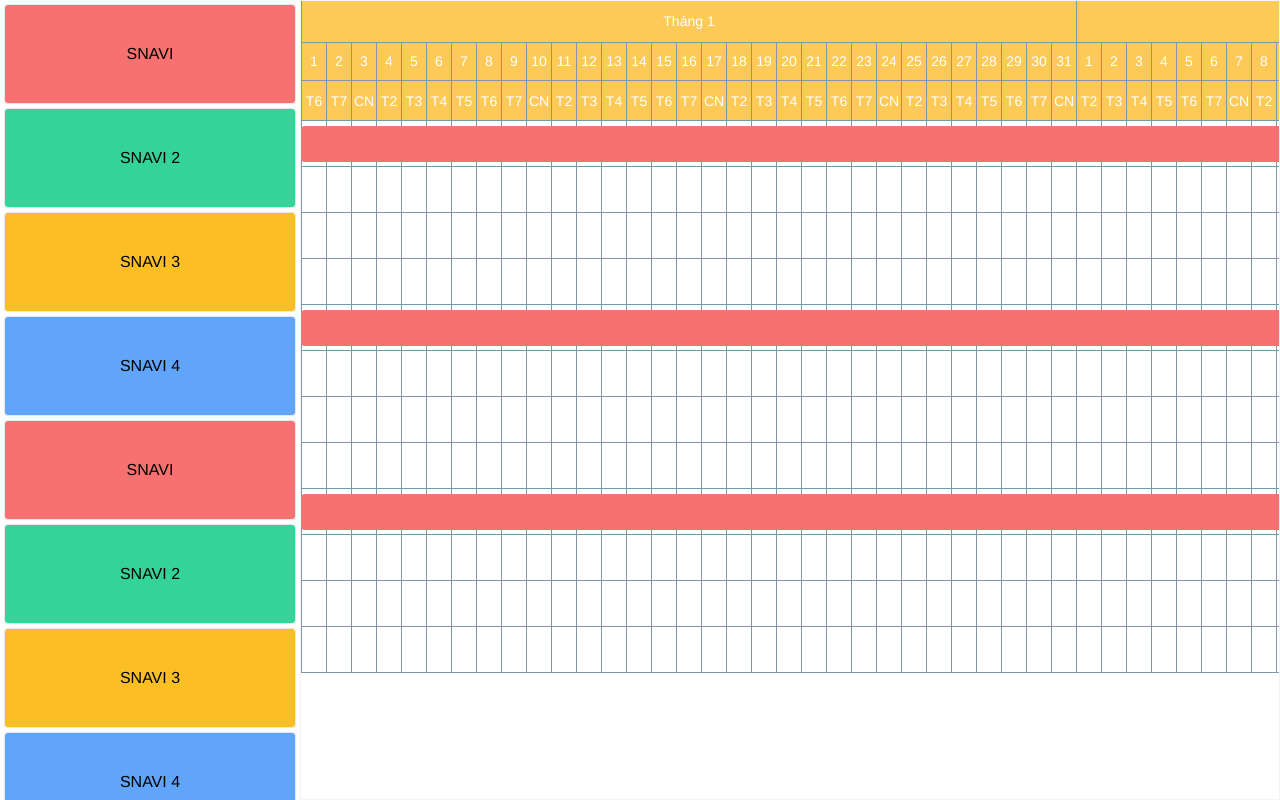
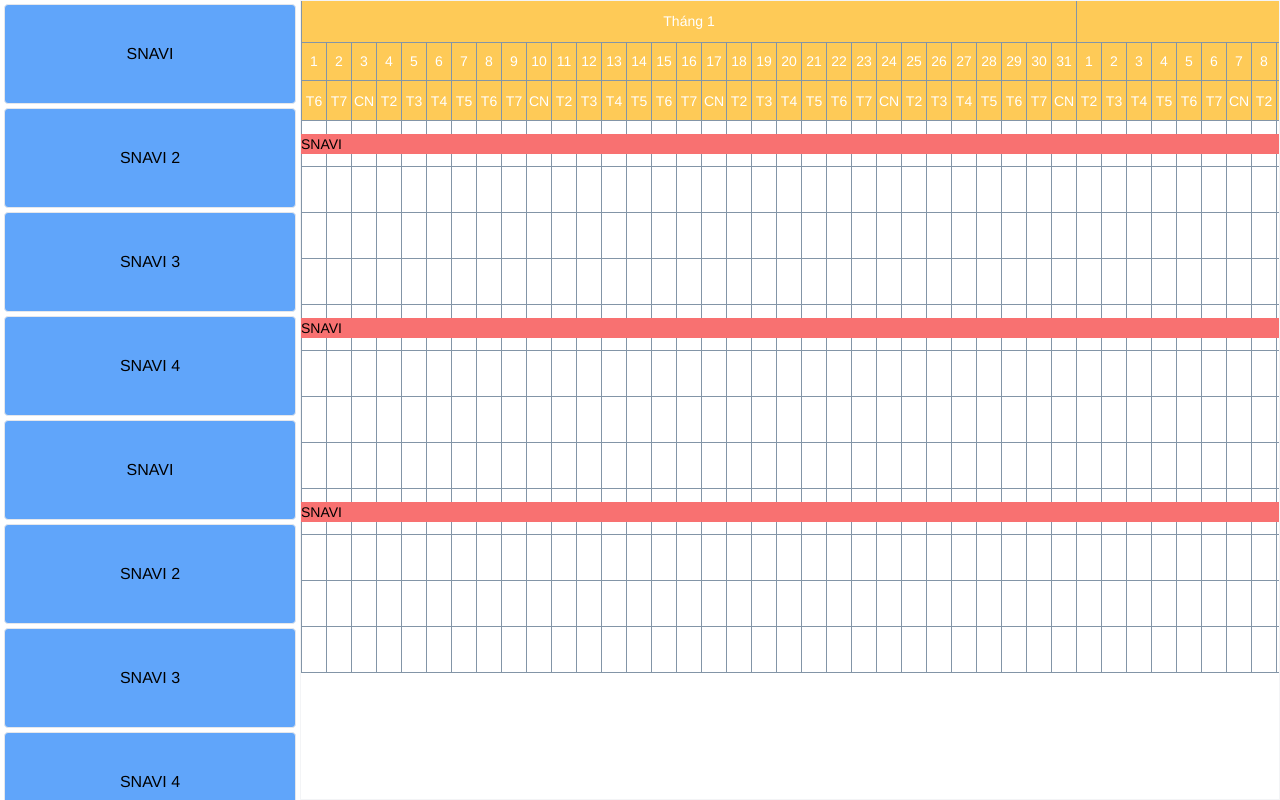
Before and after one commit to huantd210/scheduler-project, a Vue app: page / in a window 1280 px wide. Built offline with nearby package versions, Linux system fonts and the light colour scheme.

Commit message:
update: process

```diff
--- a/src/assets/json/data.json
+++ b/src/assets/json/data.json
@@ -6,7 +6,7 @@
             "timeStart": "2021-01-01",
             "timeEnd": "2021-07-01",
             "guarantee": 45,
-            "type": "Đàm phán"
+            "status": "Đàm phán"
         },
         {
             "id": "id-2",
@@ -14,7 +14,7 @@
             "timeStart": "2021-03-01",
             "timeEnd": "2021-08-01",
             "guarantee": 45,
-            "type": "Đã đàm phán"
+            "status": "Đã đàm phán"
         },
         {
             "id": "id-3",
@@ -22,15 +22,15 @@
             "timeStart": "2021-06-01",
             "timeEnd": "2021-09-01",
             "guarantee": 45,
-            "type": "Bắt đầu"
+            "status": "Bắt đầu"
         },
         {
             "id": "id-4",
             "name": "SNAVI 4",
             "timeStart": "2021-03-01",
             "timeEnd": "2021-06-01",
-            "guarantee": 45,
-            "type": "Kết thúc"
+            "guarantee": 5,
+            "status": "Kết thúc"
         },
         {
             "id": "id-5",
@@ -38,7 +38,7 @@
             "timeStart": "2021-01-01",
             "timeEnd": "2021-07-01",
             "guarantee": 45,
-            "type": "Đàm phán"
+            "status": "Đàm phán"
         },
         {
             "id": "id-6",
@@ -46,7 +46,7 @@
             "timeStart": "2021-03-01",
             "timeEnd": "2021-08-01",
             "guarantee": 45,
-            "type": "Đã đàm phán"
+            "status": "Đã đàm phán"
         },
         {
             "id": "id-7",
@@ -54,7 +54,7 @@
             "timeStart": "2021-06-01",
             "timeEnd": "2021-09-01",
             "guarantee": 45,
-            "type": "Bắt đầu"
+            "status": "Bắt đầu"
         },
         {
             "id": "id-8",
@@ -62,7 +62,7 @@
             "timeStart": "2021-03-01",
             "timeEnd": "2021-06-01",
             "guarantee": 45,
-            "type": "Kết thúc"
+            "status": "Kết thúc"
         },
         {
             "id": "id-9",
@@ -70,7 +70,7 @@
             "timeStart": "2021-01-01",
             "timeEnd": "2021-07-01",
             "guarantee": 45,
-            "type": "Đàm phán"
+            "status": "Đàm phán"
         },
         {
             "id": "id-10",
@@ -78,7 +78,7 @@
             "timeStart": "2021-03-01",
             "timeEnd": "2021-08-01",
             "guarantee": 45,
-            "type": "Đã đàm phán"
+            "status": "Đã đàm phán"
         },
         {
             "id": "id-11",
@@ -86,7 +86,7 @@
             "timeStart": "2021-06-01",
             "timeEnd": "2021-09-01",
             "guarantee": 45,
-            "type": "Bắt đầu"
+            "status": "Bắt đầu"
         },
         {
             "id": "id-12",
@@ -94,7 +94,7 @@
             "timeStart": "2021-03-01",
             "timeEnd": "2021-06-01",
             "guarantee": 45,
-            "type": "Kết thúc"
+            "status": "Kết thúc"
         }
 
     ]
--- a/src/components/Schedule/Grid/Process/Project.vue
+++ b/src/components/Schedule/Grid/Process/Project.vue
@@ -2,24 +2,30 @@
   <div
     class="
       process__project
-      text-sm
       h-4/5
       flex
       justify-center
       items-center
+      bg-transparent
       rounded
       cursor-pointer
+      text-sm
       overflow-hidden
     "
-    :class="projectClass"
   >
-    <span> {{ project.name }}</span>
+    <div class="process__project--dev" :class="developmentClass">
+      <span> {{ project.name }}</span>
+    </div>
+    <div
+      v-if="project.status === 'Kết thúc'"
+      class="process__project--guar bg-green-100"
+    >
+      <span> Bảo trì </span>
+    </div>
   </div>
 </template>
 
 <script>
-import moment from "moment";
-
 export default {
   name: "process-project",
   props: {
@@ -29,54 +35,39 @@
     },
   },
   computed: {
-    projectClass() {
-      let cls = "bg-blue-400";
-      switch (this.project.type) {
+    developmentClass() {
+      let devClass = "bg-blue-400";
+      switch (this.project.status) {
         case "Đàm phán":
-          cls = "bg-red-400";
+          devClass = "bg-red-400";
           break;
 
         case "Đã đàm phán":
-          cls = "bg-green-400";
+          devClass = "bg-green-400";
           break;
 
         case "Bắt đầu":
-          cls = "bg-yellow-400";
+          devClass = "bg-yellow-400";
           break;
 
         default:
           break;
       }
 
-      return cls;
+      return devClass;
     },
-  },
-  projectStyle() {
-    const { timeStart, timeEnd } = this.project;
-
-    const start = moment(timeStart, "YYYY-MM-DD").dayOfYear();
-    const end = moment(timeEnd, "YYYY-MM-DD").dayOfYear() + 1;
-
-    return {
-      gridColumn: `${start} / ${end}`,
-      gridRow: "1 / 2",
-    };
-  },
-  guaranteeStyle() {
-    const { timeEnd, guarantee } = this.project;
-    if (!guarantee) return;
-
-    const timeGuarantee = moment(timeEnd, "YYYY-MM-DD").add(guarantee, "days");
-    const start = moment(timeEnd, "YYYY-MM-DD").dayOfYear();
-    const end = moment(timeGuarantee, "YYYY-MM-DD").dayOfYear() + 1;
-
-    return {
-      gridColumn: `${start} / ${end}`,
-      gridRow: "1 / 2",
-    };
   },
 };
 </script>
 
 <style scoped>
+.process__project--dev {
+  grid-column: 1 / 2;
+  grid-row: 1 / 2;
+}
+
+.process__project--guar {
+  grid-column: 2 / 3;
+  grid-row: 1 / 2;
+}
 </style>
--- a/src/components/Schedule/Grid/Process/index.vue
+++ b/src/components/Schedule/Grid/Process/index.vue
@@ -51,30 +51,33 @@
       };
     },
     projectStyle() {
-      const { timeStart, timeEnd } = this.project;
+      const timeStart = moment(this.project?.timeStart, "YYYY-MM-DD");
+      const timeEnd = moment(this.project?.timeEnd, "YYYY-MM-DD");
 
-      const start = moment(timeStart, "YYYY-MM-DD").dayOfYear();
-      const end = moment(timeEnd, "YYYY-MM-DD").dayOfYear() + 1;
+      const start = timeStart.dayOfYear();
+      let end = timeEnd.dayOfYear() + 1;
+      let gridTemplateColumns = "100%";
+
+      if (this.project?.status === "Kết thúc") {
+        const { guarantee = 0 } = this.project;
+        const timeGuarantee = moment(timeEnd, "YYYY-MM-DD").add(
+          guarantee,
+          "days"
+        );
+        end = moment(timeGuarantee, "YYYY-MM-DD").dayOfYear() + 1;
+
+        const devDays = timeEnd.diff(timeStart, "days") + 1;
+        const percentDevTime = (devDays / (devDays + guarantee)) * 100; // ex: 25.5
+        console.log({ devDays, guarantee, percentDevTime });
+
+        gridTemplateColumns = `${percentDevTime}% ${100 - percentDevTime}%`;
+      }
 
       return {
         gridColumn: `${start} / ${end}`,
         gridRow: "1 / 2",
-      };
-    },
-    guaranteeStyle() {
-      const { timeEnd, guarantee } = this.project;
-      if (!guarantee) return;
-
-      const timeGuarantee = moment(timeEnd, "YYYY-MM-DD").add(
-        guarantee,
-        "days"
-      );
-      const start = moment(timeEnd, "YYYY-MM-DD").dayOfYear();
-      const end = moment(timeGuarantee, "YYYY-MM-DD").dayOfYear() + 1;
-
-      return {
-        gridColumn: `${start} / ${end}`,
-        gridRow: "1 / 2",
+        display: "grid",
+        gridTemplateColumns,
       };
     },
     getEmptyCells() {
```
